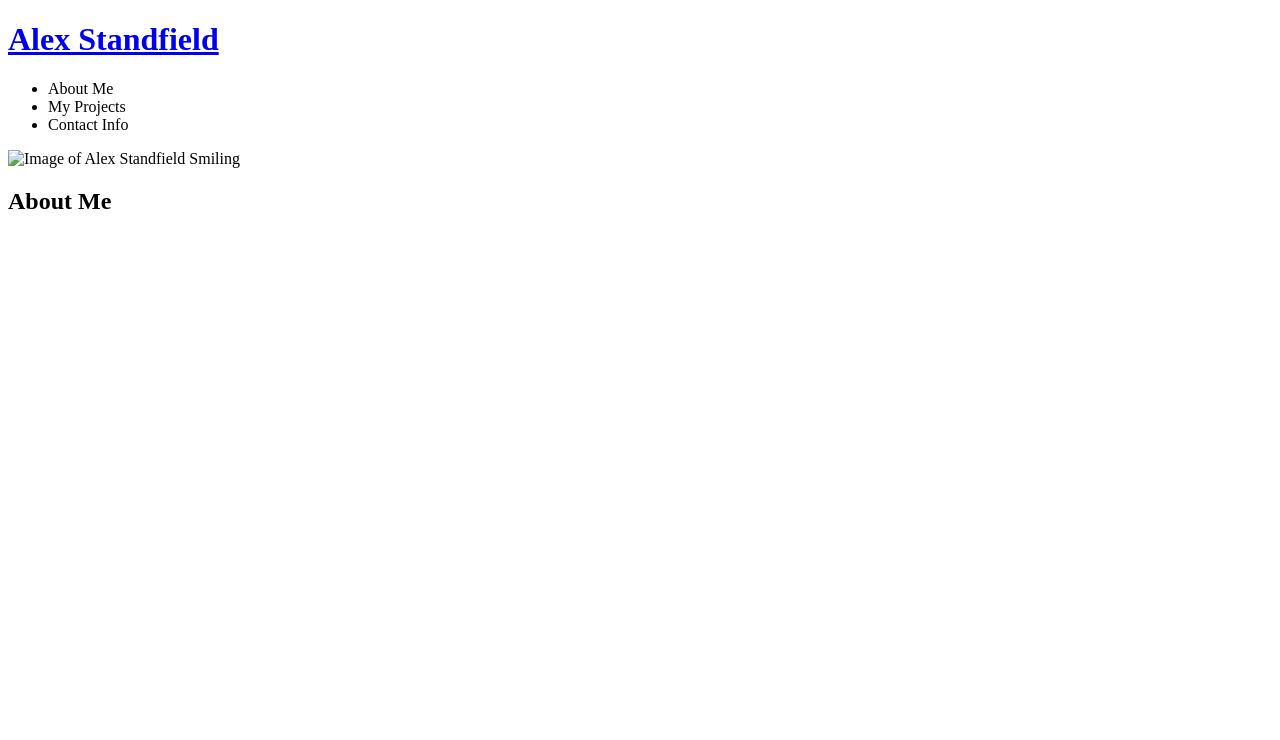
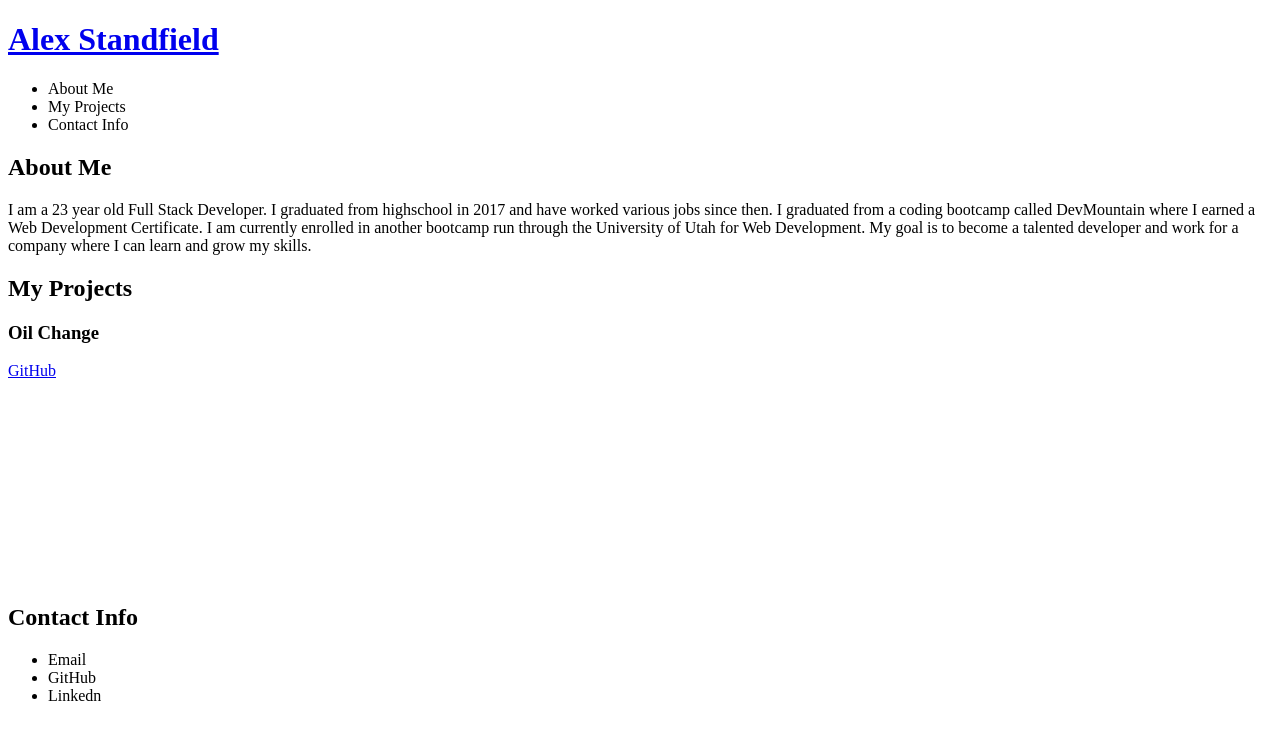
Before and after one commit to AlexStandfield/alex-standfield-portfolio, a plain HTML site: page index.html in a window 1280 px wide. Drawn offline with Linux system fonts and the light colour scheme.

Commit message:
html layout

```diff
--- a/index.html
+++ b/index.html
@@ -19,13 +19,65 @@
             </ul>
         </nav>
     </header>
+
     <section>
         <div>
-        <img src="" alt="Image of Alex Standfield Smiling" />
+            <h2>About Me</h2>
+            <p>
+                I am a 23 year old Full Stack Developer. I graduated from highschool in 2017 and have worked various jobs since then. I graduated from a coding bootcamp called DevMountain where I earned a Web Development Certificate. I am currently enrolled in another bootcamp run through the University of Utah for Web Development. My goal is to become a talented developer and work for a company where I can learn and grow my skills.
+            </p>
+        </div>
+    </section>
 
+    <section>
+        <div>
+            <h2>My Projects</h2>
         </div>
-        <h2>About Me</h2>
+        <div>
+            <article>
+                <div>
+                    <h3>Oil Change</h3>
+                    <a href="https://github.com/Oil-Change/GroupProject" class="projects-link">GitHub</a>
+                    <p></p>
+                </div>
+                <div class="project-images">
+                    <img />
+                    <p></p>
+                </div>
+                <div class="project-images">
+                    <img />
+                    <p></p>
+                </div>
+                <div class="project-images">
+                    <img />
+                    <p></p>
+                </div>
+                <div class="project-images">
+                    <img />
+                    <p></p>
+                </div>
+                <div class="project-images">
+                    <img />
+                    <p></p>
+                </div>
+                <div class="project-images">
+                    <img />
+                    <p></p>
+                </div>
+            </article>
+         </div>
     </section>
+
+    <footer>
+        <h2>Contact Info</h2>
+        <nav>
+            <ul>
+                <li>Email</li>
+                <li>GitHub</li>
+                <li>Linkedn</li>
+            </ul>
+        </nav>
+    </footer>
 
 </body>
 </html>
```
